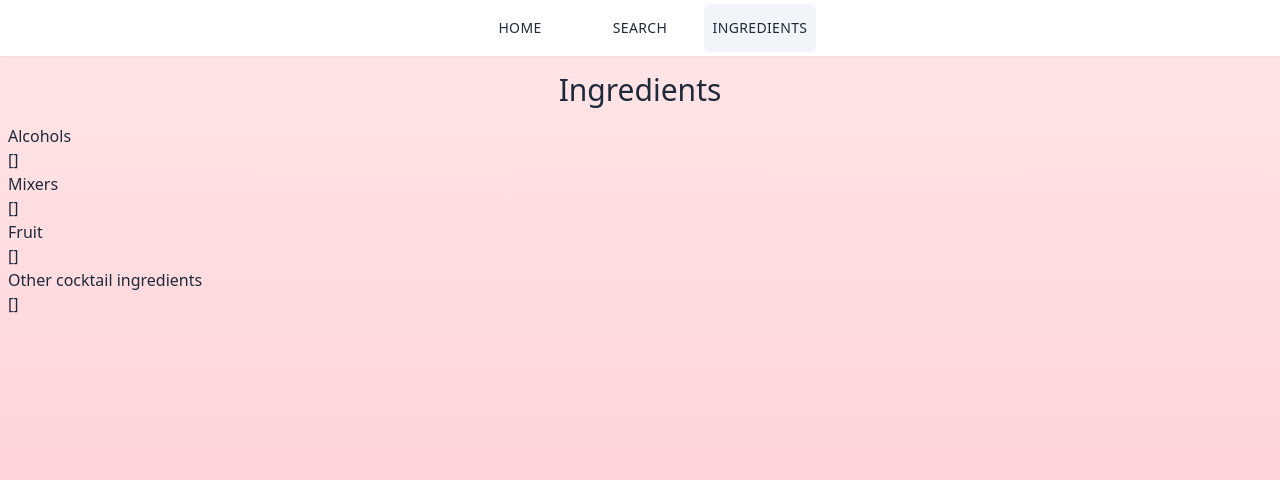
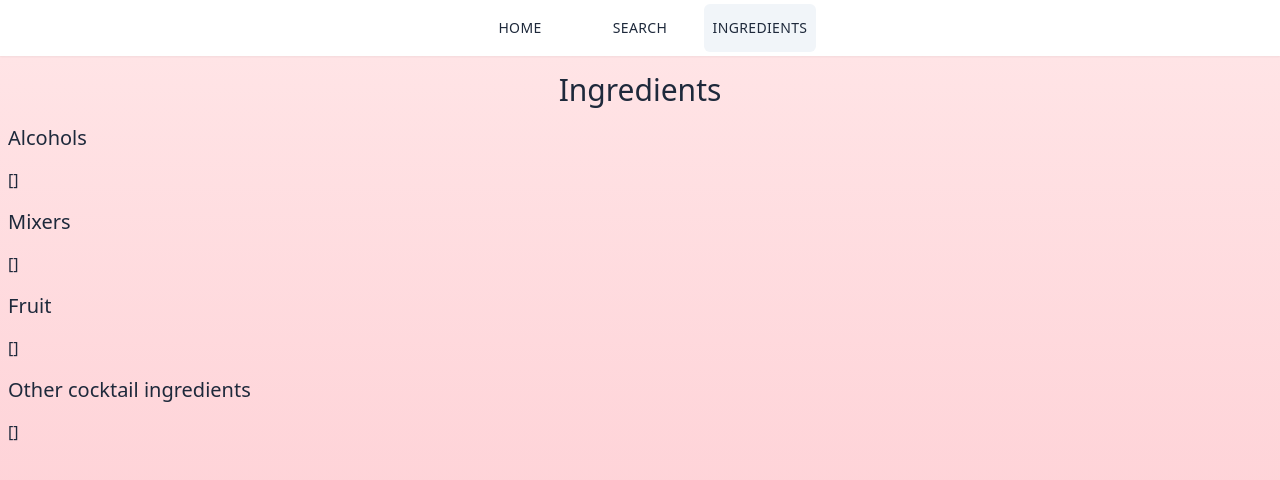
Before and after one commit to ajuvonen/kippis, a Vue app: page /ingredients in a window 1280 px wide. Shown: the top 480 px of the page. Built offline with nearby package versions, Linux system fonts and the light colour scheme.

Commit message:
Simplify layout

```diff
--- a/src/App.vue
+++ b/src/App.vue
@@ -4,6 +4,10 @@ import NavigationMenu from '@/components/NavigationMenu.vue';
 </script>
 
 <template>
-  <NavigationMenu />
-  <RouterView />
+  <div class="h-screen flex flex-col overflow-hidden text-slate-800">
+    <NavigationMenu />
+    <div class="flex flex-col sm:flex-row h-full min-h-0 items-stretch">
+      <RouterView />
+    </div>
+  </div>
 </template>
--- a/src/assets/main.scss
+++ b/src/assets/main.scss
@@ -3,16 +3,12 @@
 @tailwind utilities;
 
 @layer base {
-  body {
-    @apply h-screen;
+  h1 {
+    @apply text-center text-3xl my-4;
   }
 
-  #app {
-    @apply overflow-hidden h-full flex flex-col text-slate-800;
-  }
-
-  h1 {
-    @apply text-center text-3xl my-4;
+  h2 {
+    @apply text-xl my-4;
   }
 
   p {
@@ -43,7 +39,7 @@
   }
 
   main {
-    @apply px-2 pb-20 overflow-y-auto bg-gradient-to-b from-rose-100 to-rose-200 to-80%;
+    @apply px-2 pb-12 overflow-y-auto bg-gradient-to-b from-rose-100 to-rose-200 to-80%;
   }
 
   aside {
--- a/src/components/NavigationMenu.vue
+++ b/src/components/NavigationMenu.vue
@@ -8,7 +8,7 @@ const {t} = useI18n();
 const {selection} = storeToRefs(useCocktailStore());
 </script>
 <template>
-  <nav class="h-14 w-full z-50 bg-white shadow-sm flex-shrink-0">
+  <nav class="h-14 z-50 bg-white shadow-sm flex-shrink-0">
     <ul class="h-full flex flex-nowrap justify-center items-stretch">
       <RouterLink to="/">{{ t('menu.home') }}</RouterLink>
       <RouterLink to="/search">{{ t('menu.search') }}</RouterLink>
--- a/src/components/SearchResults.vue
+++ b/src/components/SearchResults.vue
@@ -11,7 +11,9 @@ const {t} = useI18n();
 </script>
 <template>
   <h1>{{ t('searchResults.title', [items.length]) }}</h1>
-  <div class="flex flex-wrap gap-6 justify-center">
-    <SearchResultCard v-for="item in items" :key="item.id" :item="item" />
-  </div>
+  <ul class="flex flex-wrap gap-6 justify-center">
+    <li v-for="item in items" :key="item.id">
+      <SearchResultCard :item="item" />
+    </li>
+  </ul>
 </template>
--- a/src/components/SelectedDrinks.vue
+++ b/src/components/SelectedDrinks.vue
@@ -13,18 +13,15 @@ const {t} = useI18n();
 </script>
 <template>
   <Transition>
-    <aside
-      v-if="selection.size"
-      class="w-[400px] px-2 hidden md:flex flex-col bg-slate-800 h-full"
-    >
+    <aside v-if="selection.size" class="w-[400px] px-2 hidden md:flex flex-col bg-slate-800">
       <h1>{{ t('selectedDrinks.title') }}</h1>
-      <div class="flex flex-auto flex-wrap pt-2 mb-4 gap-6 justify-center content-start overflow-y-scroll">
-        <SearchResultCard
-          v-for="id in selection"
-          :key="id"
-          :item="getDrinkDetails(id) as SearchResultDrink"
-        />
-      </div>
+      <ul
+        class="flex flex-auto flex-wrap pt-2 mb-4 gap-6 justify-center content-start overflow-y-scroll"
+      >
+        <li v-for="id in selection" :key="id">
+          <SearchResultCard :item="getDrinkDetails(id) as SearchResultDrink" />
+        </li>
+      </ul>
       <LinkButton to="/ingredients" class="flex-shrink-0">
         {{ t('selectedDrinks.readyButton') }}
       </LinkButton>
@@ -32,7 +29,8 @@ const {t} = useI18n();
   </Transition>
 </template>
 <style lang="scss" scoped>
-.v-enter-to, .v-leave-from {
+.v-enter-to,
+.v-leave-from {
   margin-left: 0;
 }
 
--- a/src/views/HomeView.vue
+++ b/src/views/HomeView.vue
@@ -14,7 +14,6 @@ onMounted(() => {
 });
 </script>
 <template>
-  <div class="flex flex-col sm:flex-row h-full">
   <aside
     :style="{'background-image': `url('/${mainPhoto?.file}')`}"
     class="relative h-1/2 sm:h-full sm:w-1/2 text-center bg-cover bg-center"
@@ -34,5 +33,4 @@ onMounted(() => {
   <main class="flex flex-col justify-center h-1/2 sm:h-full sm:w-1/2">
     <SearchField />
   </main>
-  </div>
 </template>
--- a/src/views/IngredientsView.vue
+++ b/src/views/IngredientsView.vue
@@ -1,32 +1,36 @@
 <script setup lang="ts">
+import {computed} from 'vue';
+import {useI18n} from 'vue-i18n';
+import {storeToRefs} from 'pinia';
 import {useCocktailStore} from '@/stores/cocktail';
 import {ALCOHOLS, FRUITS, MIXERS} from '@/utils/constants';
-import {computed} from 'vue';
-import {useI18n} from 'vue-i18n';
+import SelectedDrinks from '@/components/SelectedDrinks.vue';
 
 const {t} = useI18n();
 const cocktailStore = useCocktailStore();
-const {getAllIngredients} = cocktailStore;
+const {getAllIngredients} = storeToRefs(cocktailStore);
 
 const finder = (sources: string[]) =>
-  getAllIngredients.filter(
+  getAllIngredients.value.filter(
     (candidate) =>
-      sources.findIndex((source) => source.toLowerCase() === candidate.toLowerCase()) > -1,
+      sources.findIndex((source) => source === candidate) > -1,
   );
 
 const alcohols = computed(() => finder(ALCOHOLS));
 const mixers = computed(() => finder(MIXERS));
 const fruits = computed(() => finder(FRUITS));
 const others = computed(() =>
-  getAllIngredients.filter((ingredient) =>
-    !alcohols.value.includes(ingredient) &&
-    !mixers.value.includes(ingredient) &&
-    !fruits.value.includes(ingredient)
+  getAllIngredients.value.filter(
+    (ingredient) =>
+      !alcohols.value.includes(ingredient) &&
+      !mixers.value.includes(ingredient) &&
+      !fruits.value.includes(ingredient)
   ),
 );
 </script>
 <template>
-  <main class="h-full">
+  <SelectedDrinks />
+  <main class="flex-1">
     <h1>{{ t('ingredientsView.title') }}</h1>
     <h2>Alcohols</h2>
     {{ alcohols }}
--- a/src/views/SearchView.vue
+++ b/src/views/SearchView.vue
@@ -31,11 +31,9 @@ watch(
 );
 </script>
 <template>
-  <div class="flex h-full min-h-0">
-    <SelectedDrinks />
-    <main class="flex-1">
-      <SearchField />
-      <SearchResults :items="searchResults" />
-    </main>
-  </div>
+  <SelectedDrinks />
+  <main class="flex-1">
+    <SearchField />
+    <SearchResults :items="searchResults" />
+  </main>
 </template>
```
Lines whose indentation alone changed are shown as unchanged.
